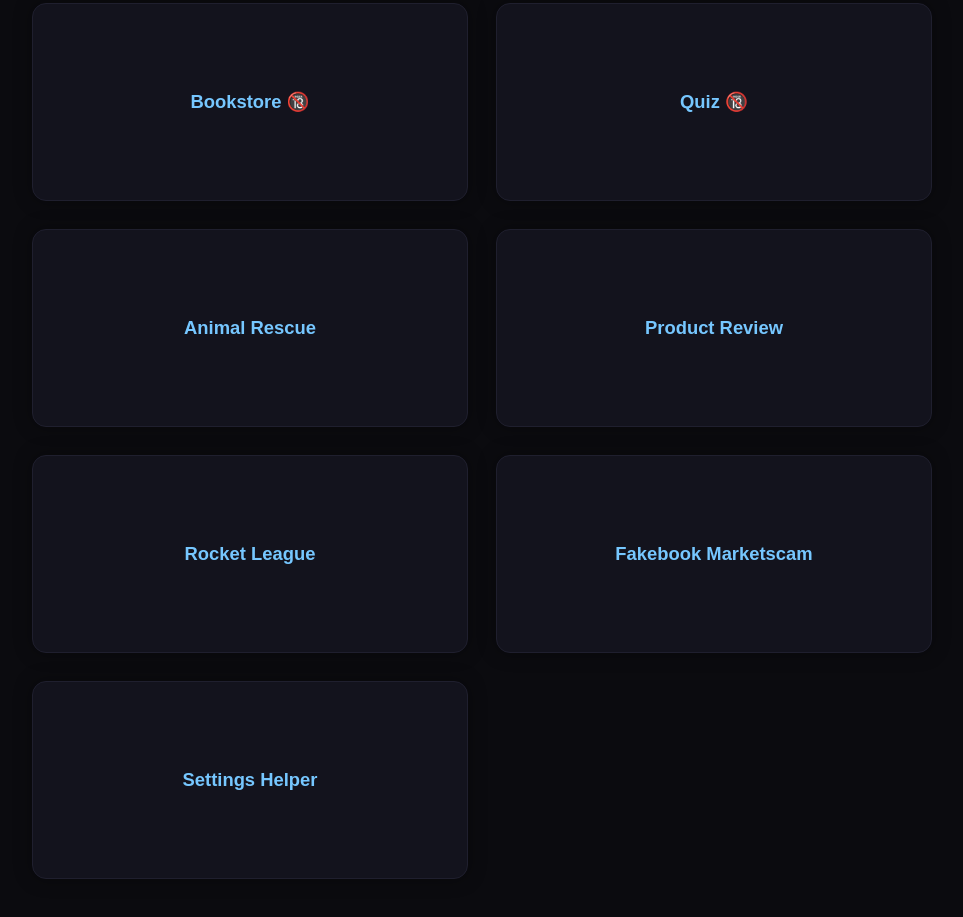
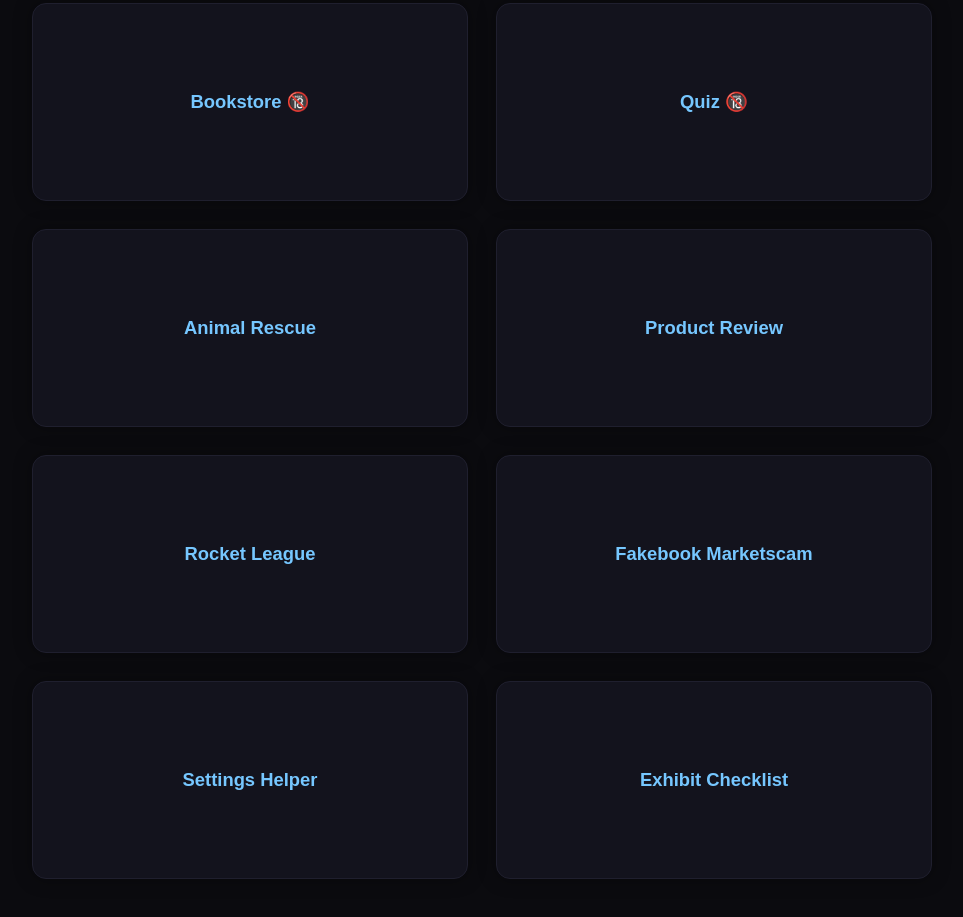
Before and after one commit to V4nt4Vo1d/Project-Hub, a plain HTML site: page Homepage/index.html in a window 1280 px wide. Shown: the part 538-1455 px from the top of the page, without its empty margins (158-1121 px from the left). Drawn offline with Linux system fonts and the light colour scheme.

Commit message:
added Exhibit Checklist to projects page

```diff
--- a/Homepage/index.html
+++ b/Homepage/index.html
@@ -33,7 +33,7 @@
     <div class="card"><a href="https://rl.vantaproject.space">Rocket League</a></div>
     <div class="card"><a href="/random-6/index.html">Fakebook Marketscam</a></div>
     <div class="card"><a href="https://settings.vantaproject.space">Settings Helper</a></div>
-
+    <div class="card"><a href="https://cp.vantaproject.space">Exhibit Checklist</a></div>
   </div>
 
   <div id="passwordModal" class="modal">
```
